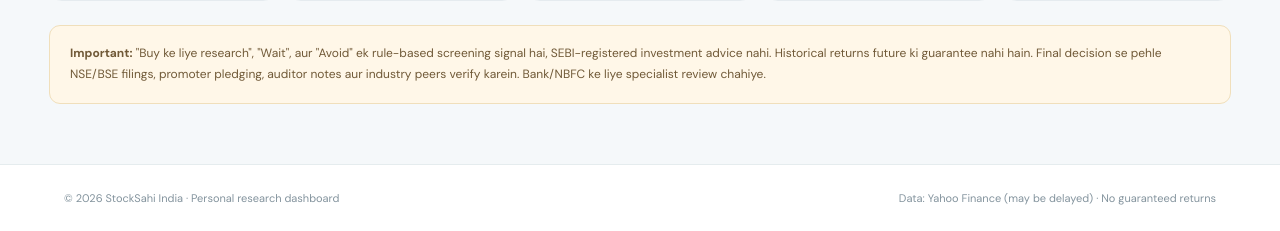
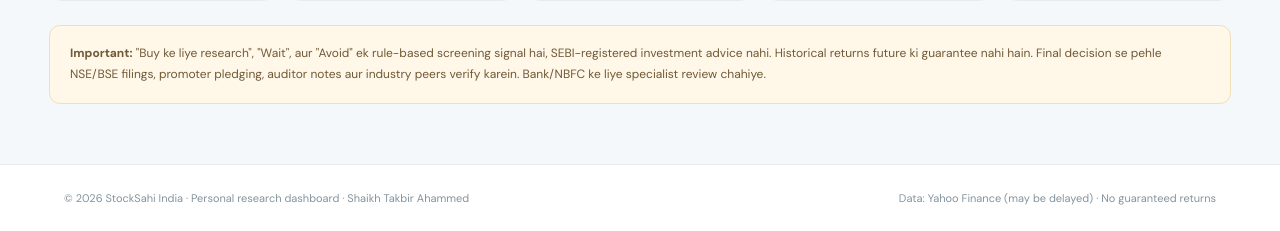
Before and after one commit to takbirahmed786-debug/Stock-sahi-india, a Flask app: page / in a window 1280 px wide. Shown: the part 1167-1398 px from the top of the page. Run offline with Flask 3, Linux system fonts and the light colour scheme.

Commit message:
Add Shaikh Takbir Ahammed to StockSahi footer

```diff
--- a/templates/index.html
+++ b/templates/index.html
@@ -74,7 +74,7 @@
         <div class="notice"><strong>Important:</strong> "Buy ke liye research", "Wait", aur "Avoid" ek rule-based screening signal hai, SEBI-registered investment advice nahi. Historical returns future ki guarantee nahi hain. Final decision se pehle NSE/BSE filings, promoter pledging, auditor notes aur industry peers verify karein. Bank/NBFC ke liye specialist review chahiye.</div>
       </section>
     </main>
-    <footer class="footer"><span>© 2026 StockSahi India · Personal research dashboard</span><span>Data: Yahoo Finance (may be delayed) · No guaranteed returns</span></footer>
+    <footer class="footer"><span>© 2026 StockSahi India · Personal research dashboard · Shaikh Takbir Ahammed</span><span>Data: Yahoo Finance (may be delayed) · No guaranteed returns</span></footer>
   </div>
   <script src="/static/app.js" defer></script>
 </body>
```
